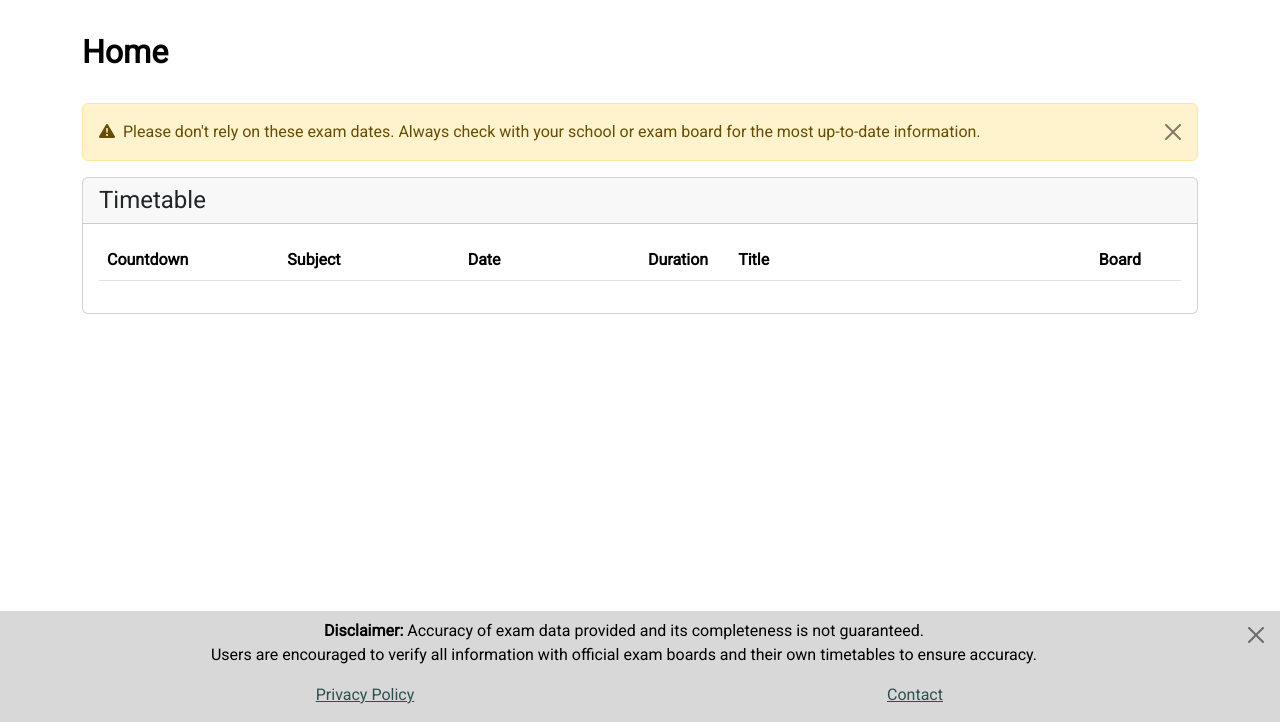
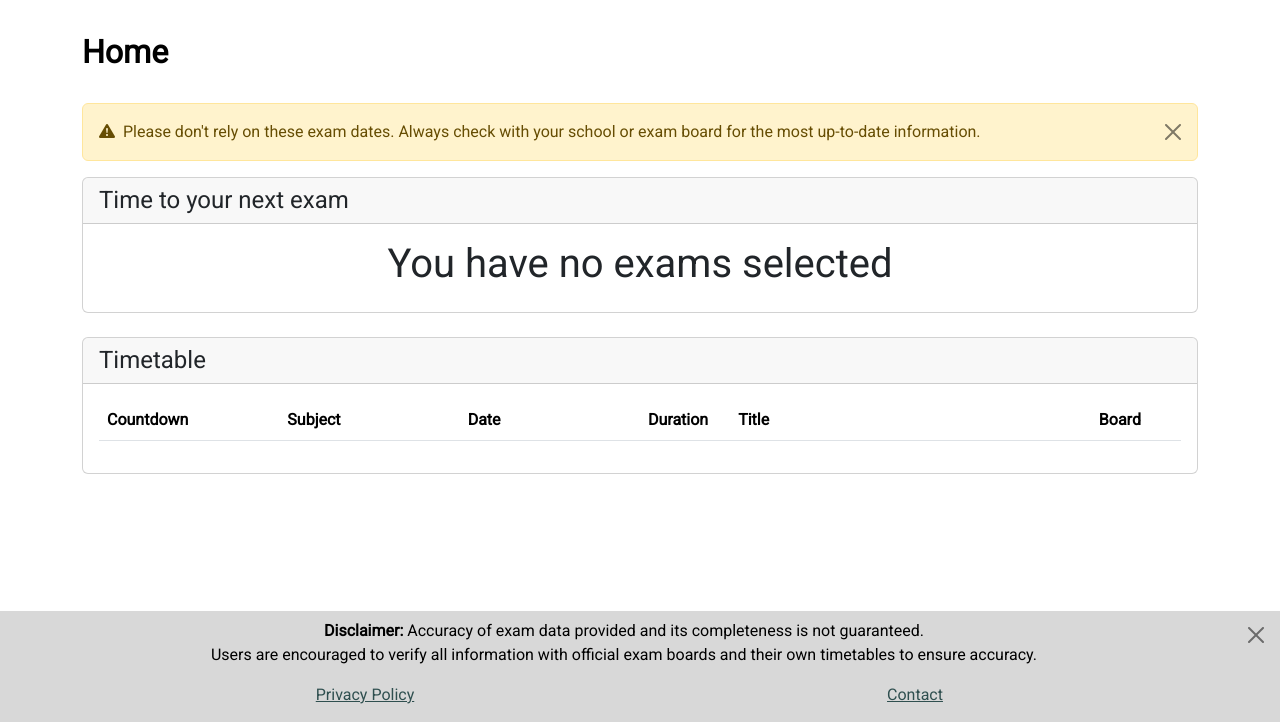
Before and after one commit to rubenparnell/examcountdown_v2, a Flask app: page / in a window 1280 px wide. Shown: the part 77-799 px from the top of the page. Run offline with Flask 3, Linux system fonts and the light colour scheme; the visitor is signed in with stand-in values (Sample User, id 1); lists and menus that the app fills with data are empty; some libraries are stand-ins or nearby versions.

Commit message:
fixed issue for logged in users if no exams selected or all exams passed

```diff
--- a/app/templates/dashboard.html
+++ b/app/templates/dashboard.html
@@ -16,7 +16,7 @@
             <button type="button" class="btn-close" data-bs-dismiss="alert" aria-label="Close"></button>
         </div>
 
-        {% if current_user.selected_subjects | length > 0 %}
+        {% if current_user.selected_subjects | length > 0 and next_exam_data %}
         <div class="card mb-4">
             <h4 class="card-header">Time to your next exam</h4>
             <div class="card-body text-center">
@@ -27,7 +27,20 @@
                 <h5><strong>Duration:</strong> {{ next_exam_data.duration }}</h5>
             </div>
         </div>
+        {% else %}
+
+        <div class="card mb-4">
+            <h4 class="card-header">Time to your next exam</h4>
+            <div class="card-body text-center">
+                {% if current_user.selected_subjects | length == 0 %}
+                <h1>You have no exams selected</h1>
+                {% else %}
+                <h1>You have no upcoming exams</h1>
+                {% endif %}
+            </div>
+        </div>
         {% endif %}
+
     </div>
     <div class="container-md">
         <div class="card mb-4">
```
